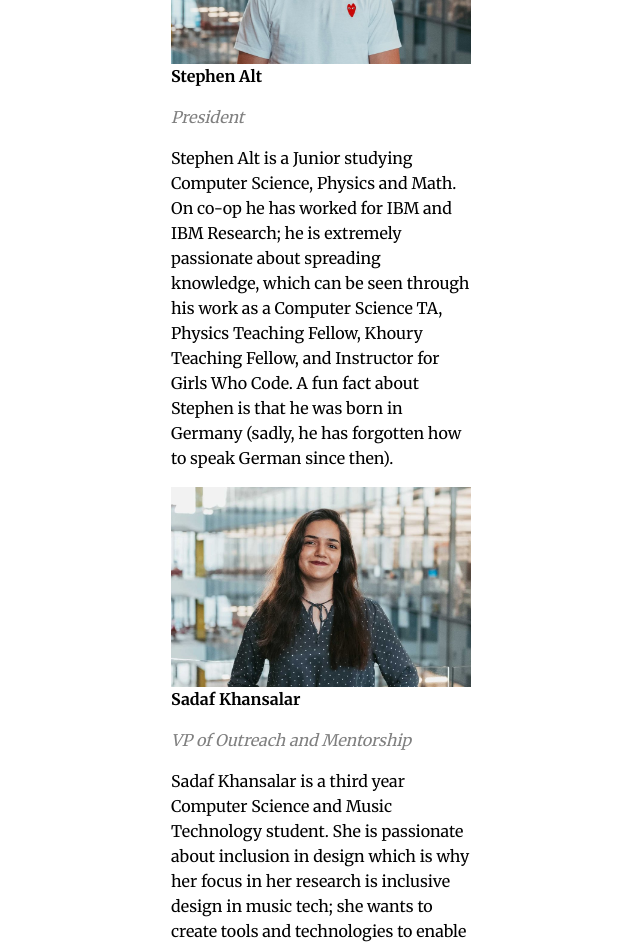
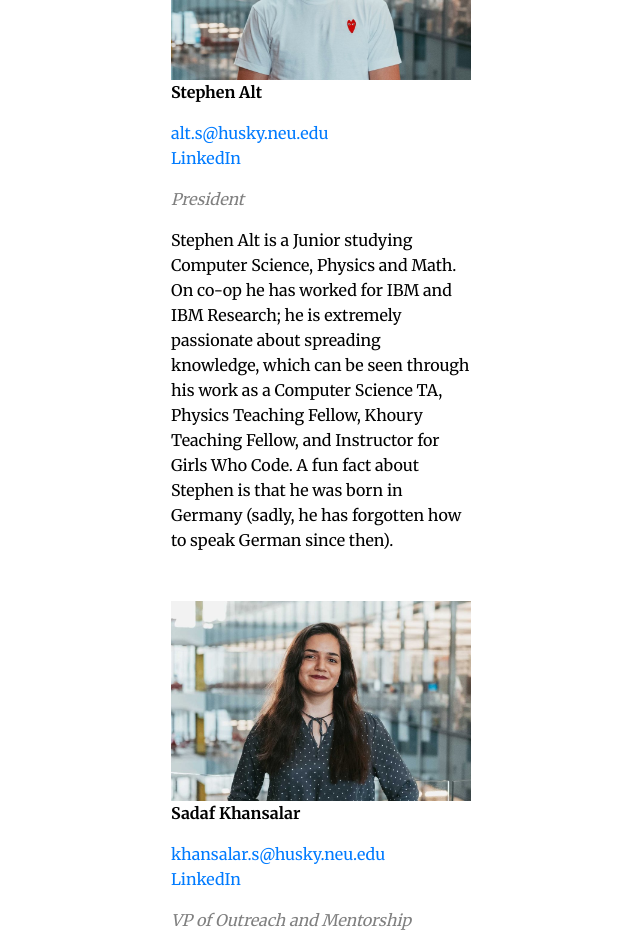
Before and after one commit to Code-4-Community/c4cneu-frontend, a Vue app: page /board in a window 1280 px wide. Shown: the part 1100-2046 px from the top of the page, without its empty margins (319-959 px from the left). Built offline with nearby package versions, Linux system fonts and the light colour scheme.

Commit message:
added linkedin and email hyper-links in the board page.

```diff
--- a/src/components/EboardPerson.vue
+++ b/src/components/EboardPerson.vue
@@ -1,9 +1,14 @@
 <template>
-  <div>
+  <div class="page">
     <div class="container">
       <img :src="person.imageUrl" alt="Member" style="width:100%" />
       <p>
         <strong>{{ person.name }}</strong>
+      </p>
+      <p class="linkedin">
+        <a v-bind:href="`mailto:${person.email}`"> {{ person.email }} </a>
+        <br />
+        <a v-bind:href="person.linkedinLink"> LinkedIn </a>
       </p>
       <p class="title">{{ person.position }}</p>
       <p>{{ person.bio }}</p>
@@ -22,6 +27,10 @@ export default {
 @import url("https://fonts.googleapis.com/css?family=Source+Sans+Pro&display=swap");
 @import url("https://fonts.googleapis.com/css?family=Merriweather:400,700&display=swap");
 @import url("https://cdnjs.cloudflare.com/ajax/libs/font-awesome/4.7.0/css/font-awesome.min.css");
+
+.page {
+  padding: 1em;
+}
 
 p {
   font-family: "Merriweather", serif;
--- a/src/views/Board.vue
+++ b/src/views/Board.vue
@@ -24,6 +24,8 @@ export default {
       eboard: [
         {
           name: "Stephen Alt",
+          linkedinLink: "https://www.linkedin.com/in/stephenalt/",
+          email: "alt.s@husky.neu.edu",
           imageUrl: require("@/assets/Eboard/stephen_alt.jpg"),
           position: "President",
           bio:
@@ -33,6 +35,8 @@ export default {
         {
           name: "Sadaf Khansalar",
           imageUrl: require("@/assets/Eboard/sadaf_khansalar.jpg"),
+          linkedinLink: "https://www.linkedin.com/in/sadafkhansalar/",
+          email: "khansalar.s@husky.neu.edu",
           position: "VP of Outreach and Mentorship",
           bio:
             "Sadaf Khansalar is a third year Computer Science and Music Technology student. She is passionate about inclusion in design which is why her focus in her research is inclusive design in music tech; she wants to create tools and technologies to enable a wider range of people to create and enjoy music. One of her hobbies is teaching which is why she is a Calculus Tutor and an Instructor for Girls Who Code. A fun fact about Sadaf is that her name means seashell in Persian."
@@ -40,6 +44,8 @@ export default {
 
         {
           name: "Jack Blanc",
+          linkedinLink: "https://www.linkedin.com/in/blancjack/",
+          email: "blanc.ja@husky.neu.edu",
           imageUrl: require("@/assets/Eboard/jack_blanc.jpg"),
           position: "VP of Testing and Security",
           bio:
@@ -48,6 +54,8 @@ export default {
 
         {
           name: "Reine Nisheiwat",
+          linkedinLink: "https://www.linkedin.com/in/reinenish/",
+          email: "nisheiwat.r@husky.neu.edu",
           imageUrl: require("@/assets/Eboard/reine_nisheiwat.jpg"),
           position: "VP of Design",
           bio:
@@ -56,6 +64,8 @@ export default {
 
         {
           name: "Liam Moynihan",
+          linkedinLink: "https://www.linkedin.com/in/liam-moynihan-b75806123/",
+          email: "moynihan.li@husky.neu.edu",
           imageUrl: require("@/assets/Eboard/liam_moynihan.jpg"),
           position: "VP of Development",
           bio:
@@ -64,6 +74,8 @@ export default {
 
         {
           name: "Jack Tonina",
+          linkedinLink: "https://www.linkedin.com/in/jack-tonina-6328b9147/",
+          email: "tonina.j@husky.neu.edu",
           imageUrl: require("@/assets/Eboard/jack_tonina.jpg"),
           position: "VP of Treasury",
           bio:
@@ -72,6 +84,8 @@ export default {
 
         {
           name: "Tina Noorani",
+          linkedinLink: "https://www.linkedin.com/in/tinan415/",
+          email: "noorani.t@husky.neu.edu",
           imageUrl: require("@/assets/Eboard/tina_noorani.jpg"),
           position: "Advisor",
           bio:
```
